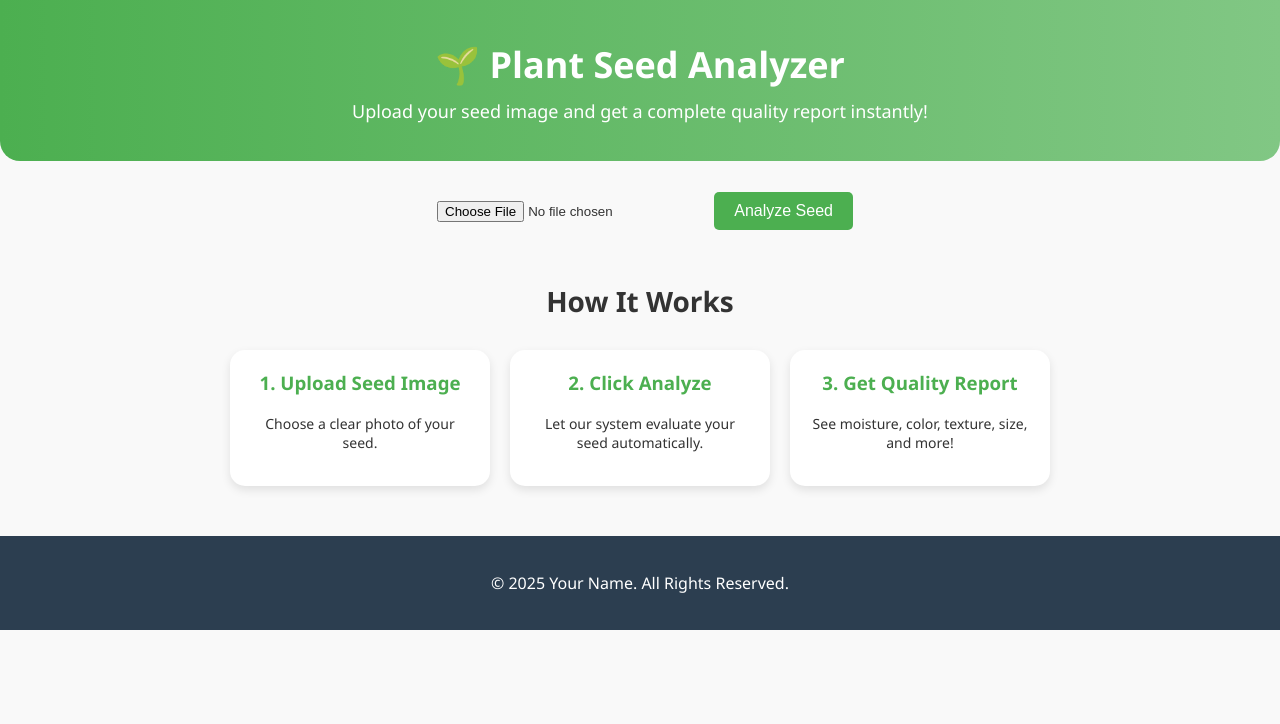
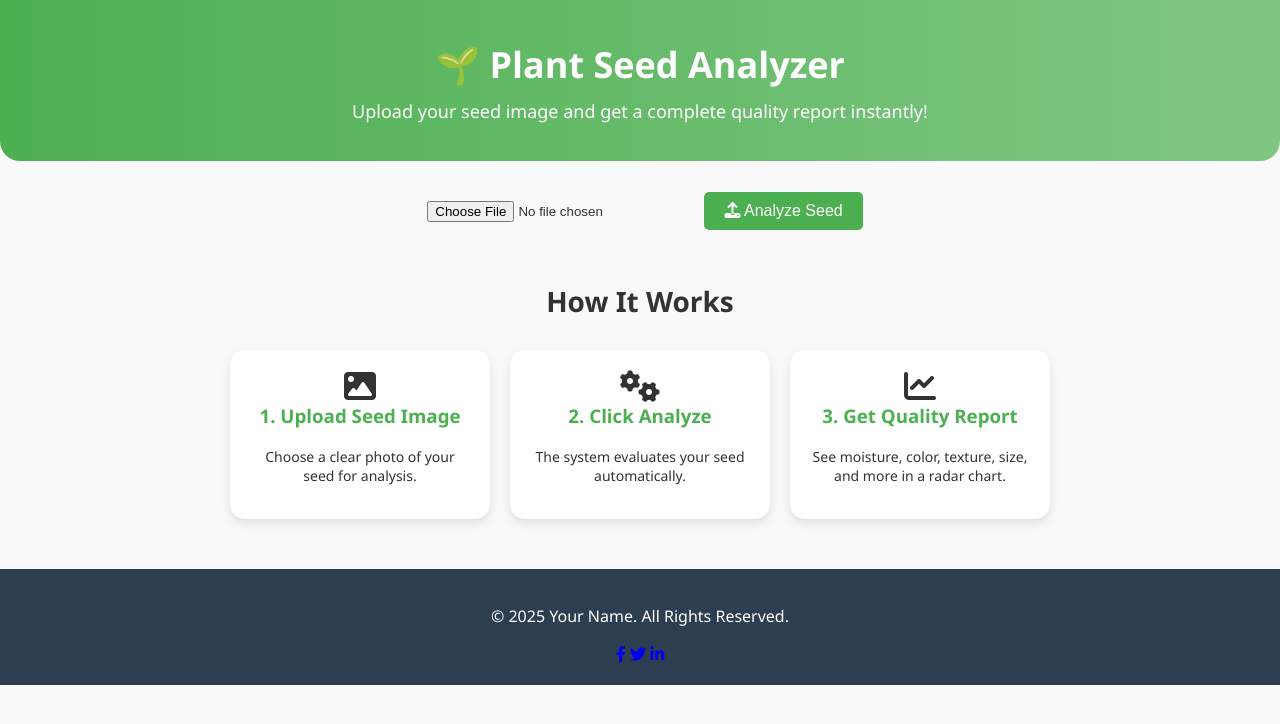
Before and after one commit to Msahithi-8/Plant-seed-classification, a plain HTML site: page index.html in a window 1280 px wide. Drawn offline with nearby package versions, Linux system fonts and the light colour scheme.

Commit message:
Update index.html

```diff
--- a/index.html
+++ b/index.html
@@ -1,13 +1,12 @@
-  <!DOCTYPE html>
+   <!DOCTYPE html>
 <html lang="en">
 <head>
 <meta charset="UTF-8">
 <meta name="viewport" content="width=device-width, initial-scale=1.0">
 <title>Plant Seed Analyzer</title>
 <link rel="stylesheet" href="style.css">
-
-<!-- Chart.js CDN for radar chart -->
 <script src="https://cdn.jsdelivr.net/npm/chart.js"></script>
+<link href="https://cdnjs.cloudflare.com/ajax/libs/font-awesome/6.4.0/css/all.min.css" rel="stylesheet">
 </head>
 <body>
 
@@ -21,7 +20,7 @@
 <section class="hero">
     <div class="upload-section">
         <input type="file" id="seedImage" accept="image/*">
-        <button onclick="analyzeSeed()">Analyze Seed</button>
+        <button onclick="analyzeSeed()"><i class="fa fa-upload"></i> Analyze Seed</button>
     </div>
     <div id="preview"></div>
 </section>
@@ -31,16 +30,19 @@
     <h2>How It Works</h2>
     <div class="step-cards">
         <div class="card">
+            <i class="fa fa-image fa-2x"></i>
             <h3>1. Upload Seed Image</h3>
-            <p>Choose a clear photo of your seed.</p>
+            <p>Choose a clear photo of your seed for analysis.</p>
         </div>
         <div class="card">
+            <i class="fa fa-cogs fa-2x"></i>
             <h3>2. Click Analyze</h3>
-            <p>Let our system evaluate your seed automatically.</p>
+            <p>The system evaluates your seed automatically.</p>
         </div>
         <div class="card">
+            <i class="fa fa-chart-line fa-2x"></i>
             <h3>3. Get Quality Report</h3>
-            <p>See moisture, color, texture, size, and more!</p>
+            <p>See moisture, color, texture, size, and more in a radar chart.</p>
         </div>
     </div>
 </section>
@@ -55,6 +57,11 @@
 <!-- Footer -->
 <footer>
     <p>&copy; 2025 Your Name. All Rights Reserved.</p>
+    <div class="social-icons">
+        <a href="#" title="Facebook"><i class="fab fa-facebook-f"></i></a>
+        <a href="#" title="Twitter"><i class="fab fa-twitter"></i></a>
+        <a href="#" title="LinkedIn"><i class="fab fa-linkedin-in"></i></a>
+    </div>
 </footer>
 
 <script src="script.js"></script>
```
